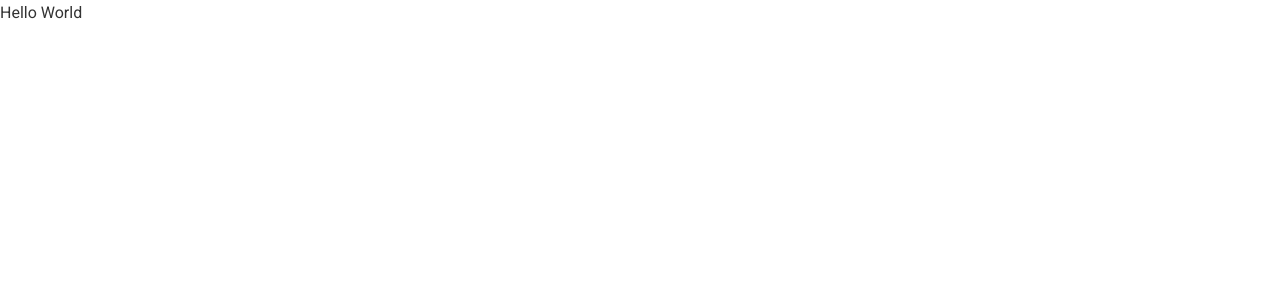
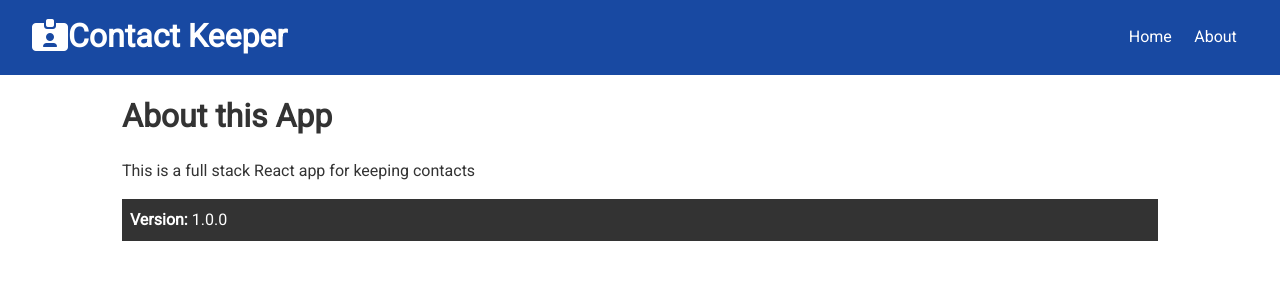
Before and after one commit to Knight-Khode/Contact-Keeper, a React (Create React App) app in the folder client/: page /about in a window 1280 px wide. Shown: the top 300 px of the page. Built offline with nearby package versions, Linux system fonts and the light colour scheme.

Commit message:
added navbar component and react router

```diff
--- a/client/package.json
+++ b/client/package.json
@@ -6,9 +6,13 @@
     "@testing-library/jest-dom": "^5.14.1",
     "@testing-library/react": "^11.2.7",
     "@testing-library/user-event": "^12.8.3",
+    "axios": "^0.21.1",
     "react": "^17.0.2",
     "react-dom": "^17.0.2",
+    "react-router-dom": "^5.2.0",
     "react-scripts": "4.0.3",
+    "react-transition-group": "^4.4.2",
+    "uuid": "^8.3.2",
     "web-vitals": "^1.1.2"
   },
   "scripts": {
@@ -35,5 +39,5 @@
       "last 1 safari version"
     ]
   },
-  "proxy":"http://localhost:5000"
+  "proxy": "http://localhost:5000"
 }
--- a/client/public/index.html
+++ b/client/public/index.html
@@ -11,11 +11,11 @@
     />
     <link rel="apple-touch-icon" href="%PUBLIC_URL%/logo192.png" />
     <link rel="manifest" href="%PUBLIC_URL%/manifest.json" />
-    <title>React App</title>
+    <title>ContactKeeper | Keep track of your contacts</title>
   </head>
   <body>
     <noscript>You need to enable JavaScript to run this app.</noscript>
     <div id="root"></div>
-
+    <script src="https://kit.fontawesome.com/ea129587c4.js" crossorigin="anonymous"></script>
   </body>
 </html>
--- a/client/src/App.js
+++ b/client/src/App.js
@@ -1,11 +1,24 @@
+import React,{Fragment} from 'react'
+import {BrowserRouter as Router,Route,Switch} from 'react-router-dom'
 import './App.css';
+import Navbar from './components/Layout/Navbar';
+import Home from './components/pages/Home'
+import About from './components/pages/About'
 
-function App() {
-  return (
-    <div className="App">
-      Hello World
-    </div>
-  );
+const App = ()=>{
+  return(
+    <Router>
+      <Fragment>
+        <Navbar/>
+        <div className="container">
+          <Switch>
+            <Route exact path='/' component={Home}/>
+            <Route exact path='/about' component={About}/>
+          </Switch>
+        </div>
+      </Fragment>
+    </Router>
+  )
 }
 
 export default App;
--- /dev/null
+++ b/client/src/components/Layout/Navbar.js
@@ -0,0 +1,32 @@
+import React from 'react'
+import PropTypes from 'prop-types'
+import {Link} from 'react-router-dom'
+
+const Navbar = ({title,icon})=>{
+    return(
+        <div className="navbar bg-primary">
+            <h1>
+                <i className={icon}/>
+                {title}
+            </h1>
+            <ul>
+               <li>
+                <Link to='/'>Home</Link>
+                <Link to='/about'>About</Link>
+               </li>
+            </ul>
+        </div>
+    )
+}
+
+Navbar.propTypes={
+    title:PropTypes.string.isRequired,
+    icon:PropTypes.string
+}
+
+Navbar.defaultProps={
+    title:'Contact Keeper',
+    icon: 'fas fa-id-card-alt'
+}
+
+export default Navbar
--- /dev/null
+++ b/client/src/components/pages/About.js
@@ -0,0 +1,17 @@
+import React from 'react'
+
+const About = () => {
+    return (
+        <div>
+           <h1>About this App</h1>
+           <p className="my-1">
+               This is a full stack React app for keeping contacts
+           </p>
+           <p className="bg-dark p">
+                <strong>Version: </strong>1.0.0
+           </p>
+        </div>
+    )
+}
+
+export default About
--- /dev/null
+++ b/client/src/components/pages/Home.js
@@ -0,0 +1,11 @@
+import React from 'react'
+
+const Home = () => {
+    return (
+        <div>
+            <h1>Home</h1>
+        </div>
+    )
+}
+
+export default Home
--- a/package.json
+++ b/package.json
@@ -5,7 +5,10 @@
   "main": "server.js",
   "scripts": {
     "start": "node server.js",
-    "server": "nodemon server.js"
+    "server": "nodemon server.js",
+    "client": "npm start --prefix client",
+    "clientinstall": "npm install --prefix client",
+    "dev": "concurrently \"npm run server\" \"npm run client\""
   },
   "repository": {
     "type": "git",
```
Also changed, not shown: 1 other file (tests, documents, lock files or other folders).
